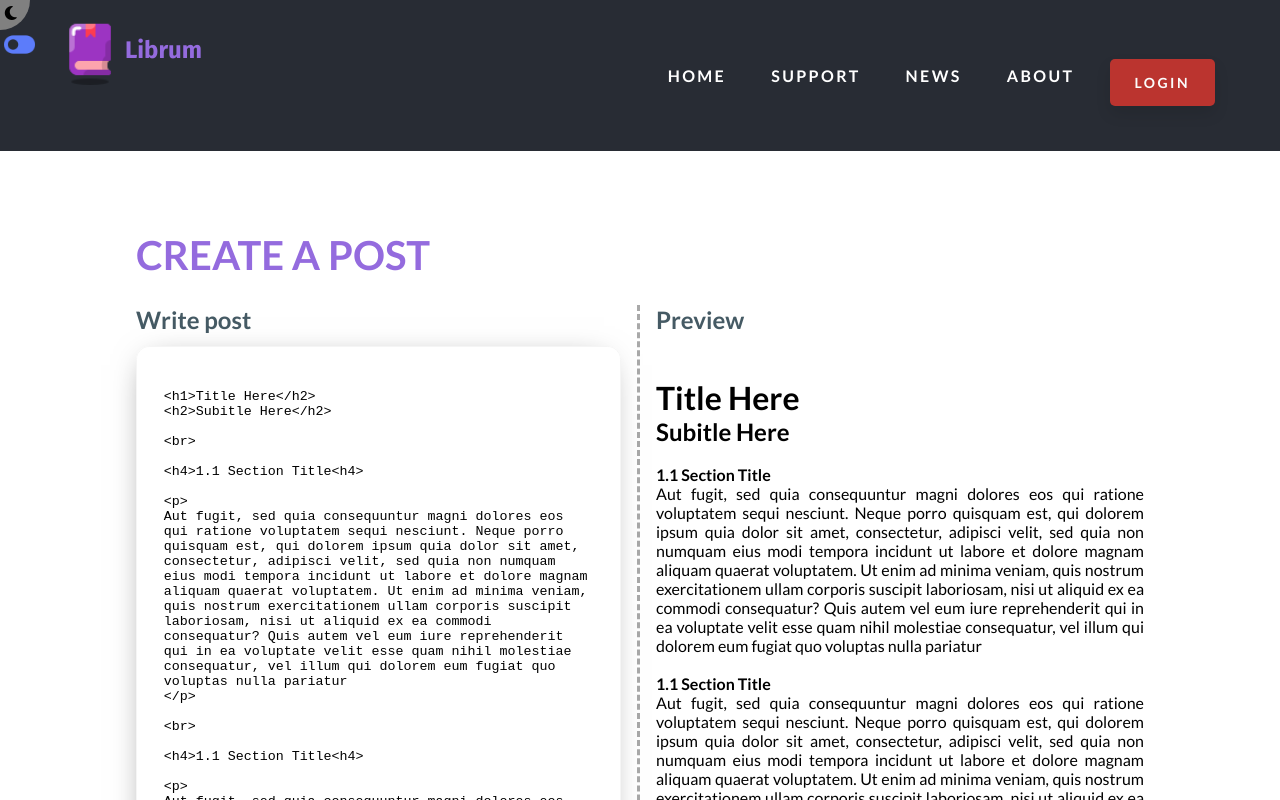
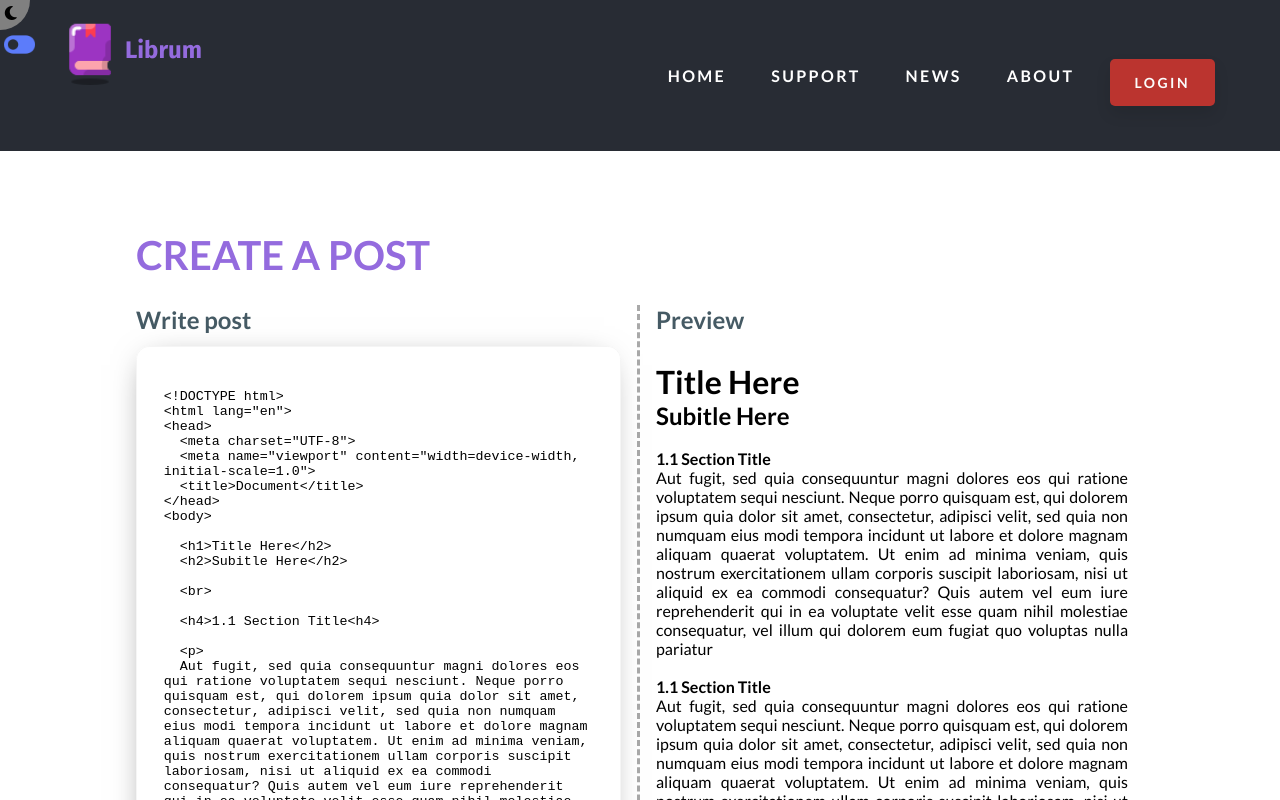
Before and after one commit to Librum-Reader/Librum-Website, a React (Create React App) app: page /blog-admin in a window 1280 px wide. Shown: the top 800 px of the page. Built offline with nearby package versions, Linux system fonts and the light colour scheme; no server answers; a web font is replaced by a local one; what react-google-recaptcha-v3 would draw is missing.

Commit message:
feat: Add create blog route and component

```diff
--- a/src/Components/Blog/Blog.css
+++ b/src/Components/Blog/Blog.css
@@ -1,6 +1,7 @@
 .outer {
   display: flex;
   flex-direction: column;
+  padding: 0;
 }
 
 .blog {
@@ -35,7 +36,7 @@
   flex-direction: column;
   justify-content: start;
   align-items: start;
-  padding: 2em 0 2em 0;
+  padding: 1em 1em 1em 0;
   overflow-y: auto;
 }
 
--- a/src/Components/Blog/Blog.js
+++ b/src/Components/Blog/Blog.js
@@ -1,17 +1,47 @@
 import React, { useState } from 'react';
 import template from './template';
+import axios from 'axios';
 import './Blog.css';
 
 const Renderer = () => {
   const [htmlCode, setHtmlCode] = useState(template);
-  // const [postTemplate, setPostTemplate] = useState(template);
-
   const handleHtmlChange = (event) => {
     setHtmlCode(event.target.value);
   }
 
+  const createPost = (e) => {
+    e.preventDefault();
+    console.log("create");
+    const blogUrl = "https://librum-dev.azurewebsites.net/api/blog";
+    const contentUrl = "https://librum-dev.azurewebsites.net/api/blog/content/eb02d931-df3d-4e86-9dcb-08db7983f63b";
+    const blogData = {
+      Title: "Some Title Here",
+      Introduction: "Lorem ipsum dolor sit amet, consectetur adipiscing elit, sed do eiusmod tempor incididunt ut labore et dolore magna aliqua.",
+    }
+    const contentData = new FormData();
+    contentData.append("content", htmlCode);
+
+    const jsonConfig = {
+      headers: {
+        "Content-Type": "application/json",
+      },
+    };
+    const multidataConfig = {
+      headers: {
+        'Content-Disposition': 'form-data; name="file"; filename="file.txt"',
+        'Content-Type': 'multipart/form-data',
+      },
+    }
+    axios.post(blogUrl, blogData, jsonConfig)
+      .then(() => {
+        axios.post(contentUrl, contentData, multidataConfig)
+          .catch((err) => console.log(err));
+      })
+      .catch((err) => console.log(err));
+  };
+
   return (
-    <div className='outer'>
+    <form className='outer'>
       <div className='blog'>
         <div className='html'>
           <h2 className='heading'>Write post</h2>
@@ -31,9 +61,14 @@ const Renderer = () => {
         </div>
       </div>
       <div className='button-container'>
-        <button className='btn'>Create Post</button>
+        <button
+          className='btn'
+          onClick={(e) => createPost(e)}
+        >
+          Create Post
+        </button>
       </div>
-    </div>
+    </form>
   );
 }
 
--- a/src/Components/Blog/template.js
+++ b/src/Components/Blog/template.js
@@ -1,4 +1,13 @@
 const template = `
+<!DOCTYPE html>
+<html lang="en">
+<head>
+  <meta charset="UTF-8">
+  <meta name="viewport" content="width=device-width, initial-scale=1.0">
+  <title>Document</title>
+</head>
+<body>
+
   <h1>Title Here</h2>
   <h2>Subitle Here</h2>
 
@@ -18,9 +27,8 @@ Aut fugit, sed quia consequuntur magni dolores eos qui ratione voluptatem sequi
   Aut fugit, sed quia consequuntur magni dolores eos qui ratione voluptatem sequi nesciunt. Neque porro quisquam est, qui dolorem ipsum quia dolor sit amet, consectetur, adipisci velit, sed quia non numquam eius modi tempora incidunt ut labore et dolore magnam aliquam quaerat voluptatem. Ut enim ad minima veniam, quis nostrum exercitationem ullam corporis suscipit laboriosam, nisi ut aliquid ex ea commodi consequatur? Quis autem vel eum iure reprehenderit qui in ea voluptate velit esse quam nihil molestiae consequatur, vel illum qui dolorem eum fugiat quo voluptas nulla pariatur
   </p>
 
-<br>
-
-<img src="https://encrypted-tbn0.gstatic.com/images?q=tbn:ANd9GcTYcnYIswRRn1KHXP58oRRG1VVWFnnvFfJPpNMPMRA&s" alt="test" />
+</body>
+</html>
 `;
 
 export default template;
```
Lines whose indentation alone changed are shown as unchanged.
